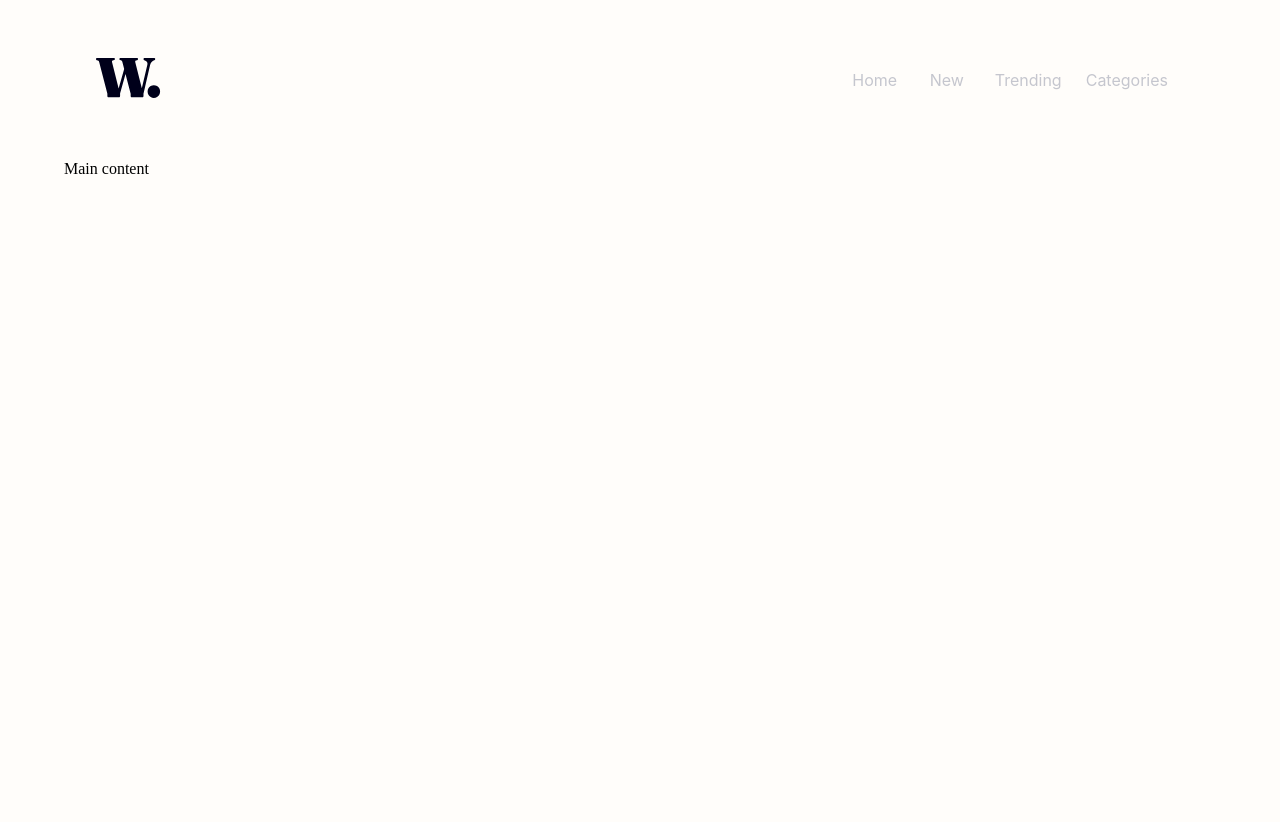
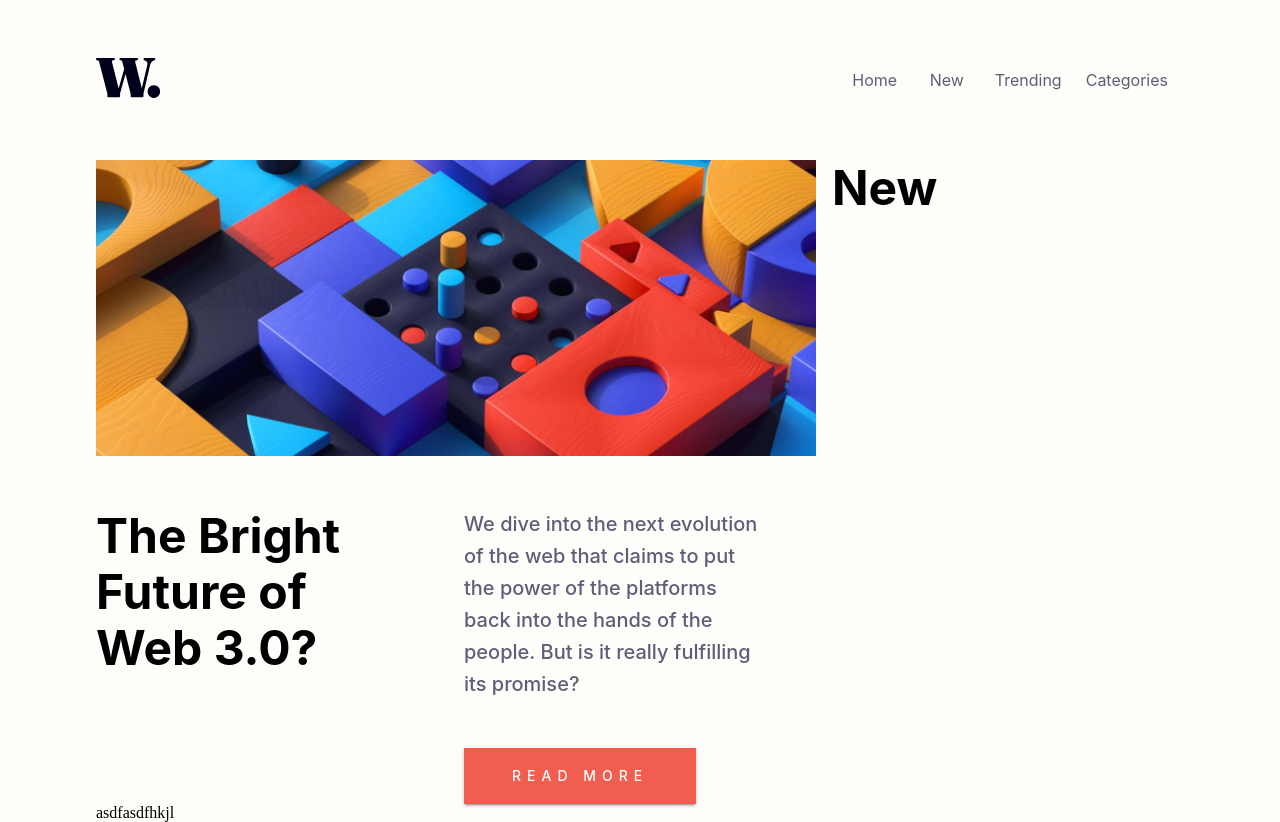
Before and after one commit to rayansailani/news-homepage, a React (Create React App) app: page / in a window 1280 px wide. Before the commit the page ends 800 px from the top, so only its background shows below. Built offline with nearby package versions, Linux system fonts and the light colour scheme.

Commit message:
WIP: main content

```diff
--- a/src/Components/MainContent.js
+++ b/src/Components/MainContent.js
@@ -1,8 +1,57 @@
-import { Container } from "@mui/material";
+import { Box, Button, Container, Grid, Typography } from "@mui/material";
 import React from "react";
+import { mainContentContainerPadding, readMoreTextButton, textContentPadding } from "../styles";
 
-const MainContent = () =>{
-    return <Container>Main content</Container>
-}
+const MainContent = () => {
+
+    const repeatableTextSection = [
+        {
+            heading: "Hydrogen VS Electric Cars",
+            content:"Will hydrogen-fueled cars ever catch up to EVs?"
+        },
+        {
+            heading: "The Downsides of AI Artistry",
+            content: " What are the possible adverse effects of on-demand AI image generation?"
+        },
+        {
+            heading: "Is VC Funding Drying Up?",
+            content: "Private funding by VC firms is down 50% YOY. We take a look at what that means."
+        },
+    ]
+
+  return (
+    <Container maxWidth="xl" sx={{ ...mainContentContainerPadding }}>
+      <Grid container spacing={2}>
+        <Grid item md={8}>
+          <Grid container>
+            <Grid item xs={12}>
+              <img style={{maxWidth: '100%'}} src="assets/images/image-web-3-desktop.jpg"/>
+            </Grid>
+          </Grid>
+          <Grid container spacing={2}>
+            <Grid item md={6}>
+              <Typography sx={{...textContentPadding, fontWeight: "bold", textAlign:"left"}} variant="h3">The Bright Future of Web 3.0?</Typography>
+            </Grid>
+            <Grid item md={6}>
+              <Typography color="primary" sx={{...textContentPadding}} variant="h6">
+                We dive into the next evolution of the web that claims to put
+                the power of the platforms back into the hands of the people.
+                But is it really fulfilling its promise?
+              </Typography>
+              <Button variant="contained" sx={{...readMoreTextButton}}>READ MORE</Button>
+            </Grid>
+          </Grid>
+        </Grid>
+        <Grid item md={4}>
+            <Box>
+                <Typography variant="h3" sx={{fontWeight:"bold"}}>New</Typography>
+
+            </Box>
+        </Grid>
+      </Grid>
+      asdfasdfhkjl
+    </Container>
+  );
+};
 
 export default MainContent;
--- a/src/index.js
+++ b/src/index.js
@@ -12,7 +12,7 @@
     fontFamily: 'Inter, sans-serif'
   },
   palette : {
-    primary : { main: "hsl(233, 8%, 79%)" },
+    primary : { main: "hsl(236, 13%, 42%)" },
   }
 });
 root.render(
--- a/src/styles.js
+++ b/src/styles.js
@@ -10,6 +10,15 @@
     sm: "1rem 2rem",
   },
 };
+
+export const mainContentContainerPadding = {
+  padding: {
+    md: "0rem 6rem",
+    sm: "0rem 2rem",
+  },
+  margin: 0,
+  marginBottom: '2rem'
+}
 
 export const desktopNavbarDisplay = {
   display: {
@@ -44,3 +53,15 @@
     padding: "0.2rem 1rem",
   },
 };
+
+export const textContentPadding = {
+  padding:'3rem',
+  paddingLeft: '0rem'
+}
+
+export const readMoreTextButton = {
+  padding: "1rem 3rem",
+  background: "hsl(5, 85%, 63%)",
+  borderRadius: "0",
+  letterSpacing: '6px !important'
+}
```
